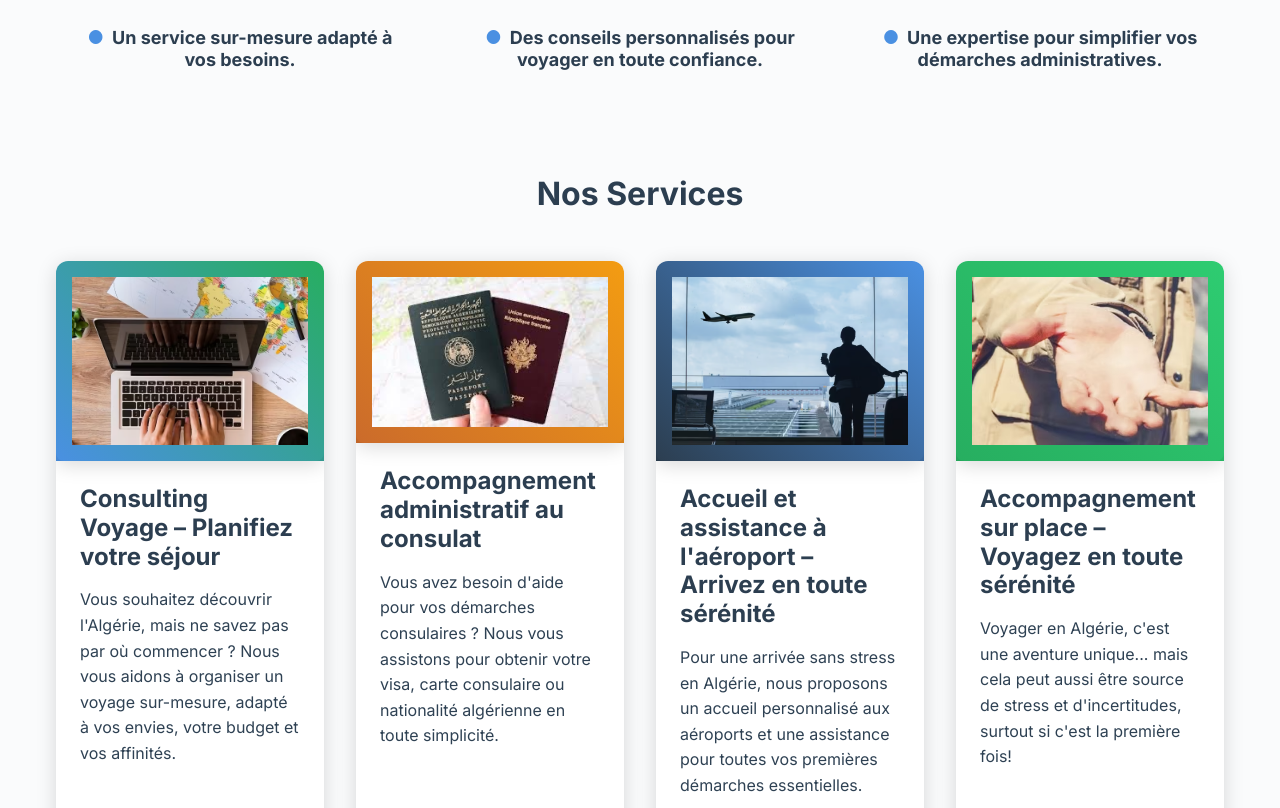
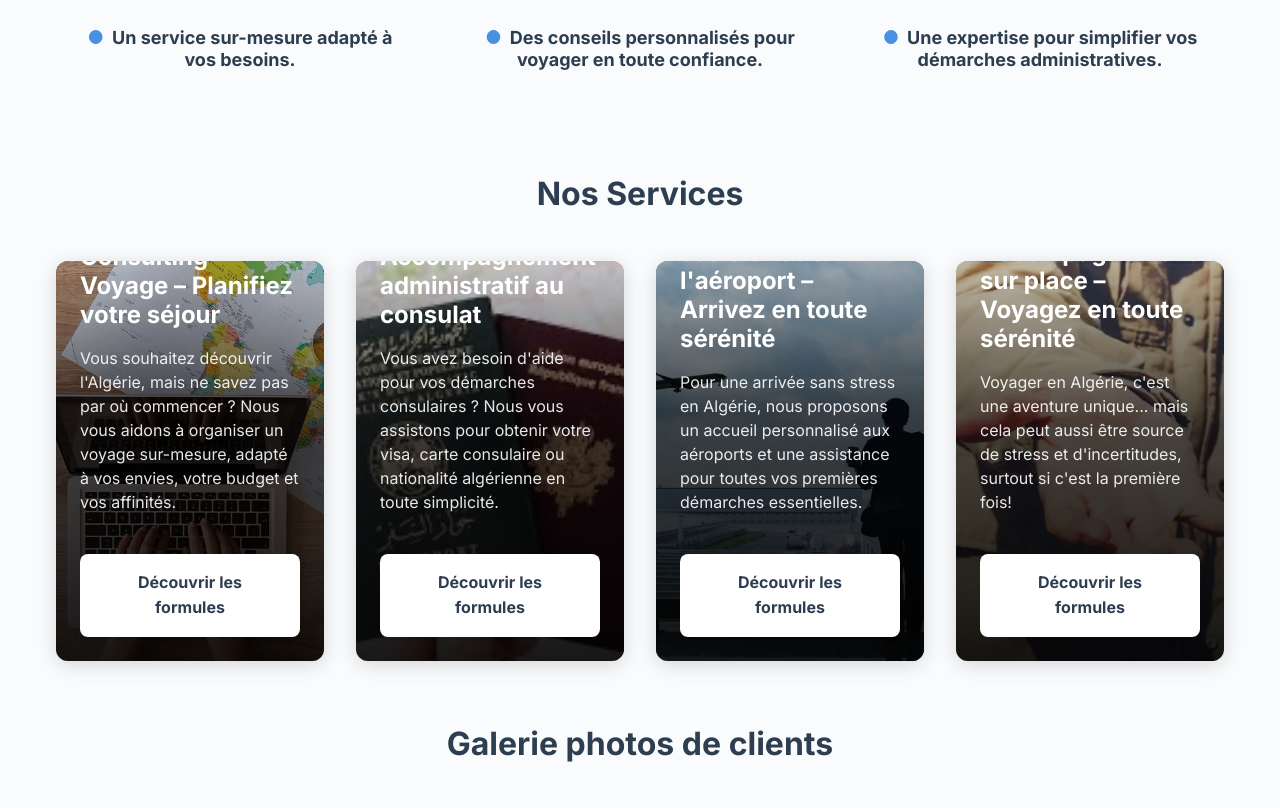
Before and after one commit to ElodieAllegro/racinesAlgerie, a website built with Vite: page index.html in a window 1280 px wide. Shown: the part 1475-2283 px from the top of the page. Built offline with nearby package versions, Linux system fonts and the light colour scheme; files whose address does not match are found by name.

Commit message:
Images pleine carte avec texte en overlay

```diff
--- a/style.css
+++ b/style.css
@@ -42,52 +42,62 @@ p {
     display: flex;
     flex-direction: column;
     height: 100%;
+    position: relative;
+    overflow: hidden;
+    min-height: 400px;
 }
 
 .service-content {
-    display: flex;
-    flex-direction: column;
-    padding: var(--spacing-lg);
-    height: 100%;
+    position: absolute;
+    bottom: 0;
+    left: 0;
+    right: 0;
+    background: linear-gradient(transparent, rgba(0,0,0,0.7), rgba(0,0,0,0.9));
+    color: white;
+    padding: var(--spacing-2xl) var(--spacing-lg) var(--spacing-lg);
+    z-index: 2;
 }
 
 .service-content h3 {
-    color: var(--text-primary);
+    color: white;
     margin-bottom: var(--spacing-md);
+    font-size: var(--font-size-xl);
+    font-weight: 700;
 }
 
 .service-content p {
+    color: rgba(255, 255, 255, 0.9);
     margin-bottom: var(--spacing-lg);
-    flex-grow: 1;
+    line-height: 1.5;
 }
 
 .service-button {
-    margin-top: auto;
-    align-self: flex-start;
-    width: fit-content;
+    background-color: var(--background-white);
+    color: var(--text-primary);
+    border: none;
+    font-weight: 600;
 }
 
 .service-image {
-    height: 200px;
-    background-size: cover;
-    background-position: center;
-    position: relative;
-}
-
-.service-consulting {
-    background: linear-gradient(45deg, var(--primary-color), var(--accent-color));
+    position: absolute;
+    top: 0;
+    left: 0;
+    width: 100%;
+    height: 100%;
+    z-index: 1;
+    background: var(--primary-color);
 }
 
 .service-consulat {
-    background: linear-gradient(45deg, var(--secondary-color), var(--warning-color));
+    background: var(--secondary-color);
 }
 
 .service-aeroport {
-    background: linear-gradient(45deg, var(--primary-dark), var(--primary-color));
+    background: var(--primary-dark);
 }
 
 .service-accompagnement {
-    background: linear-gradient(45deg, var(--accent-color), var(--success-color));
+    background: var(--accent-color);
 }
 
 .service-consulting img,
@@ -97,7 +107,7 @@ p {
     width: 100%;
     height: 100%;
     object-fit: cover;
-    padding: var(--spacing-md);
+    transition: var(--transition);
 }
 
 /* Gallery Section */
@@ -116,8 +126,8 @@ p {
     overflow: hidden;
 }
 
-.gallery-item:hover {
-    transform: scale(1.05);
+.service-card:hover .service-image {
+    transform: scale(1.1);
     box-shadow: var(--shadow-hover);
 }
 
```
